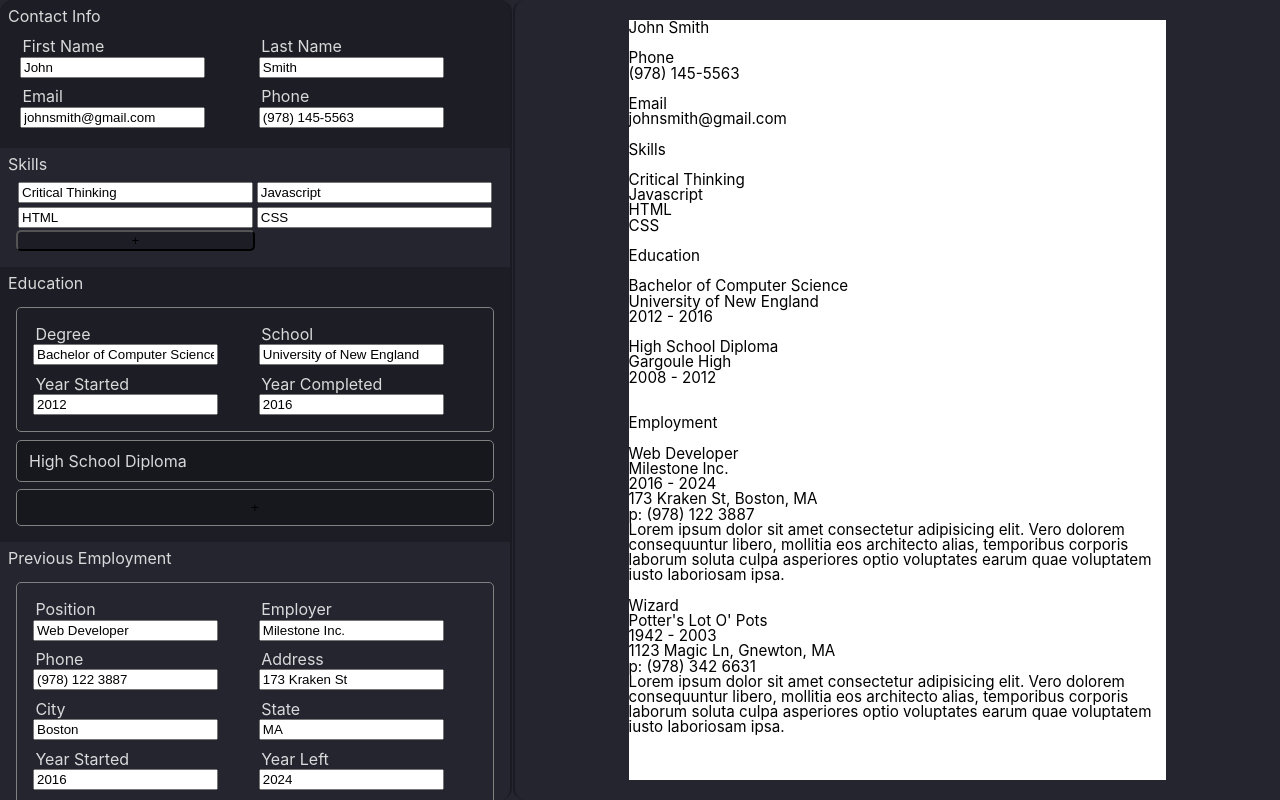
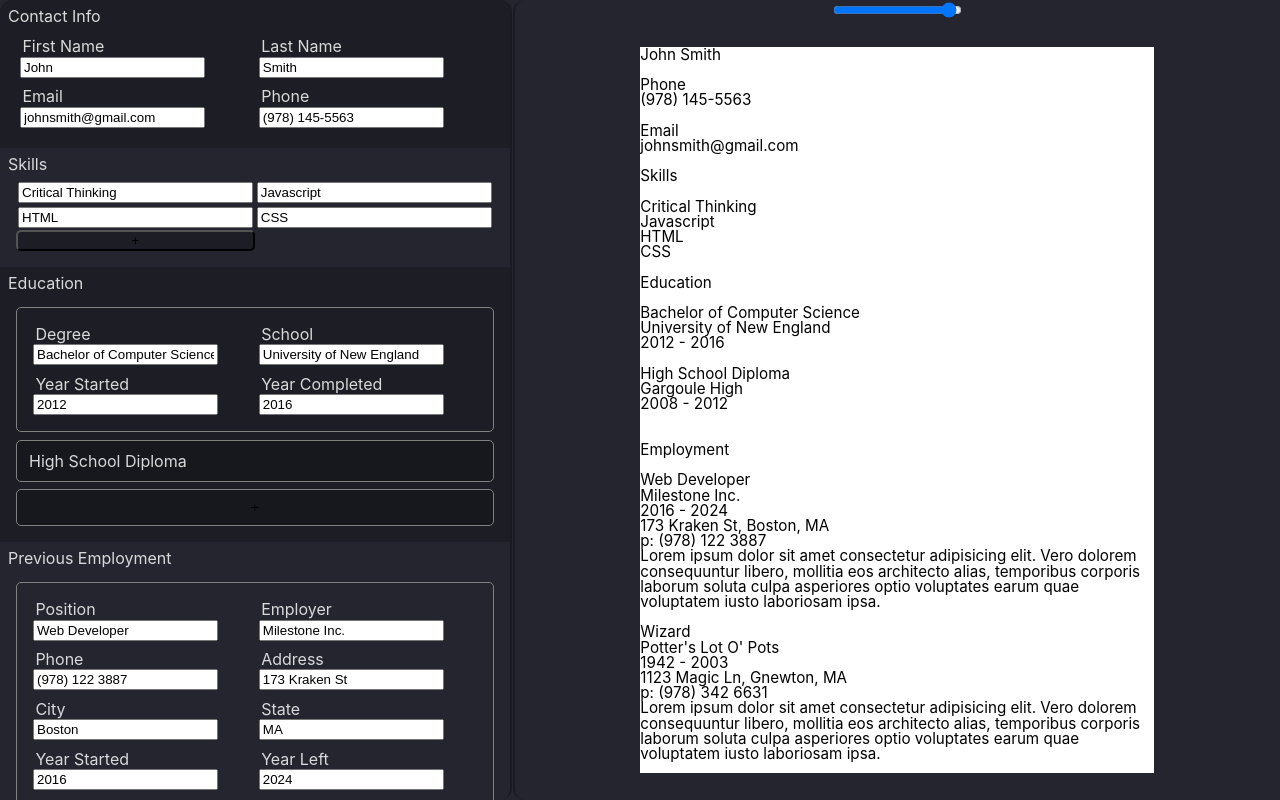
Before and after one commit to DarxyDev/CV-Generator, a React (Vite) app: page / in a window 1280 px wide. Built offline with nearby package versions, Linux system fonts and the light colour scheme.

Commit message:
moved page ratio logic to Preview.jsx. Added scale slider to preview

```diff
--- a/src/App.jsx
+++ b/src/App.jsx
@@ -19,24 +19,3 @@ function App() {
 }
 
 export default App
-
-let zoomRatio = .95;
-let fontSizeRatio = zoomRatio;
-const PAGE_RATIO = 1 / 1.414;
-const onWindowResize = () => {
-  const page = document.querySelector('.Page');
-  const newHeight = window.innerHeight * zoomRatio;
-  const newWidth = window.innerHeight * zoomRatio * PAGE_RATIO;
-  page.style.height = newHeight + 'px';
-  page.style.width = newWidth + 'px';
-
-  page.style.fontSize = (fontSizeRatio * 2) + 'vh';
-};
-window.onresize = onWindowResize;
-
-(function onLoadResize() {
-  const page = document.querySelector('.Page');
-  if (!page)
-    setTimeout(onLoadResize, 10)
-  else onWindowResize();
-})()
--- a/src/components/Preview.jsx
+++ b/src/components/Preview.jsx
@@ -1,12 +1,62 @@
 import '../styles/Preview.css'
+import { useState } from 'react';
+
+
+const PAGE_RATIO = 1 / 1.414;
+let resizeAdded = false;
 export default function Preview({ formData }) {
+    const [pageSettings, setPageSettings] = useState({
+        scale: .95,
+    })
+    if (!(resizeAdded = false) && onLoadResize(pageSettings))
+        window.onresize = (e) => { onWindowResize(pageSettings) };
     return (
         <div className='right-half main-section Preview'>
+            <PageSettings {...{pageSettings, setPageSettings}}/>
             <Page formData={formData}></Page>
         </div>
     )
 }
+const onWindowResize = (settings) => {
+    const page = document.querySelector('.Page');
+    const container = document.querySelector('.Page-container');
+    const size = container.offsetHeight >= container.offsetWidth ?
+        container.offsetWidth :
+        container.offsetHeight;
+    const newHeight = size * settings.scale;
+    const newWidth = size * settings.scale * PAGE_RATIO;
 
+    page.style.height = newHeight + 'px';
+    page.style.width = newWidth + 'px';
+    page.style.fontSize = (settings.scale * 2) + 'vh';
+};
+
+function onLoadResize(settings) {
+    const container = document.querySelector('.Page');
+    if (!container)
+        setTimeout(() => onLoadResize(settings), 10)
+    else onWindowResize(settings);
+    return true;
+}
+
+function PageSettings({ pageSettings, setPageSettings }) {
+    function setScale(value){
+        setPageSettings({...pageSettings,scale:value});
+    }
+    return (
+        <div>
+            <Slider value={pageSettings.scale} setValue={setScale}/>
+        </div>
+    )
+}
+function Slider({ value, setValue }) {
+    function onChange(e) {
+        setValue((e.target.value) / 100)
+    }
+    return (
+        <input type='range' min={20} max={98} value={value * 100} onChange={onChange}></input>
+    )
+}
 function Page({ formData }) {
     const childProps = { formData }
     return (
--- a/src/styles/Preview.css
+++ b/src/styles/Preview.css
@@ -1,6 +1,7 @@
 .Preview{
     height:100vh;
     display:flex;
+    flex-direction: column;
     align-items: center;
     justify-content: center;
 }
@@ -14,6 +15,9 @@
     display: flex;
     justify-content: center;
     align-items: center;
+    height:100%;
+    max-height:100%;
+    width:100%;
 }
 .Preview .ContactInfo{}
 .Preview .Skills{}
```
